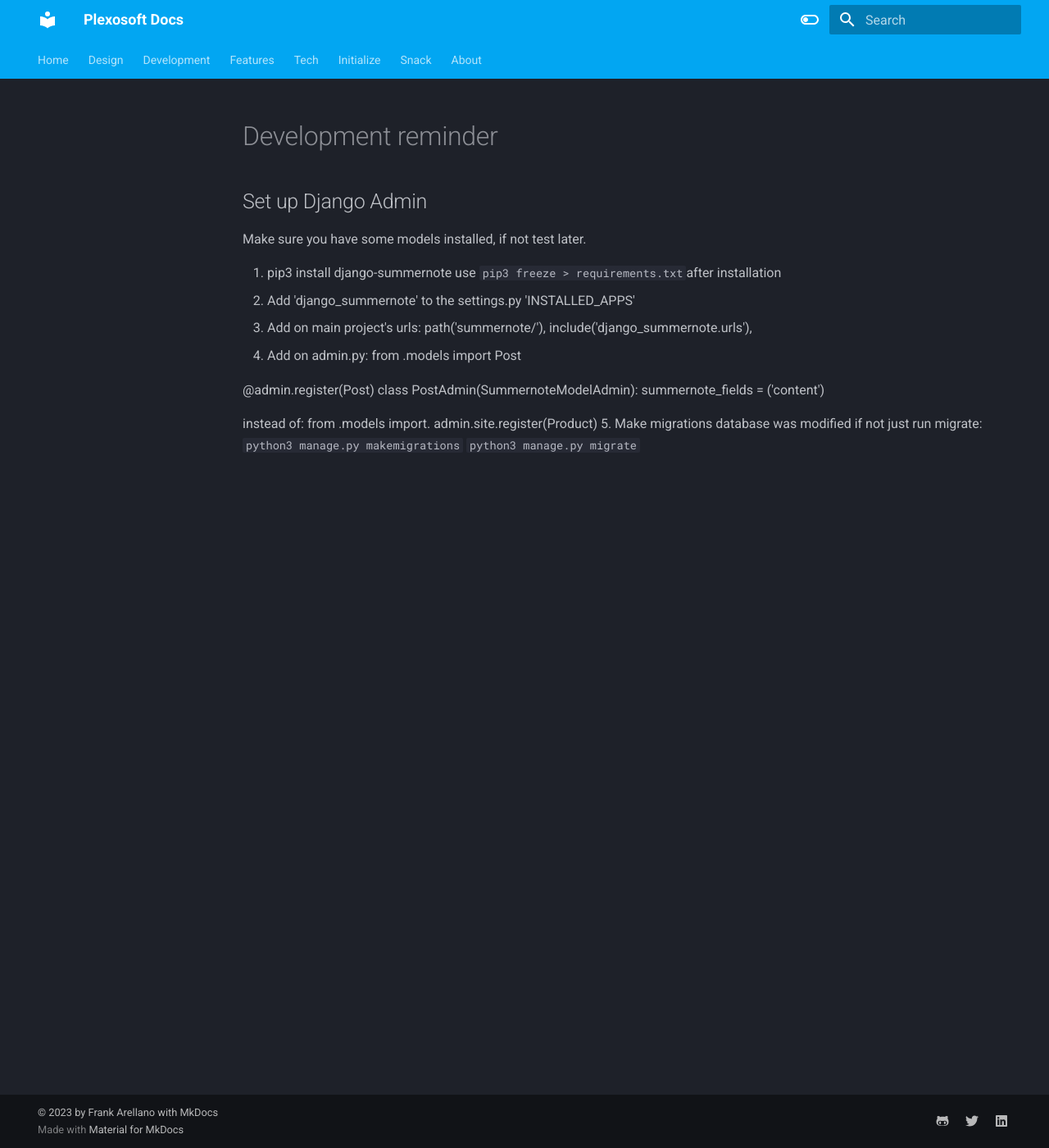
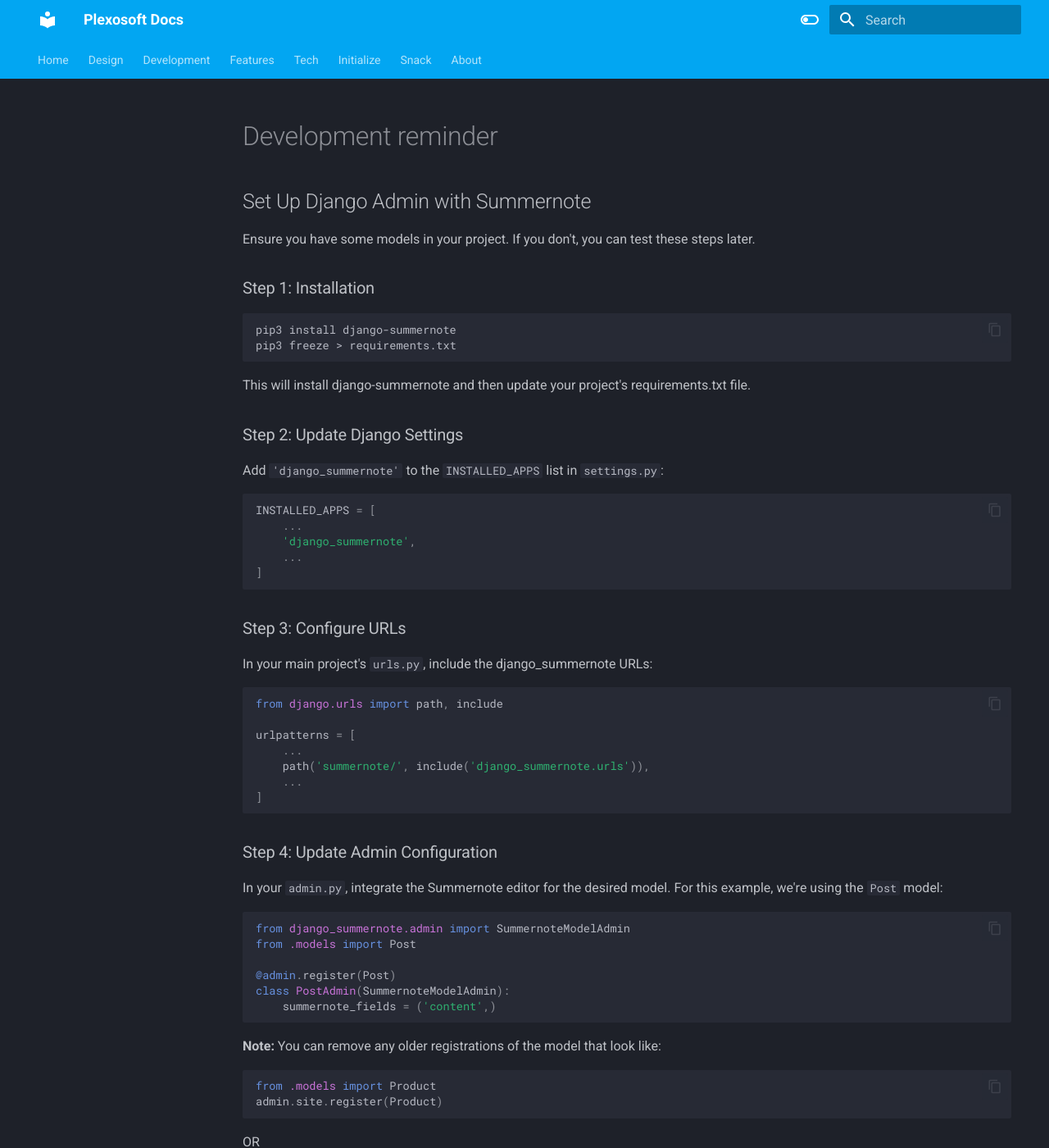
Before and after one commit to Code-Institute-Submissions/py, an MkDocs documentation site: the page built from docs/developer-snack/development_reminder.md, in a window 1280 px wide and 1400 px high. Shown: the whole window at 82% size. Built offline with MkDocs 1.6.1 and Material for MkDocs 9.7.7, drawn with Linux system fonts in a browser that asks for light colours; some of the changed text lies outside the part shown.

Commit message:
docs: summernote guidelines & feat: admin improve

````diff
--- a/docs/developer-snack/development_reminder.md
+++ b/docs/developer-snack/development_reminder.md
@@ -1,22 +1,83 @@
-## Set up Django Admin
+## Set Up Django Admin with Summernote
 
-Make sure you have some models installed, if not test later.
+Ensure you have some models in your project. If you don't, you can test these steps later.
 
-1. pip3 install django-summernote
-use `pip3 freeze > requirements.txt `after installation
-2. Add 'django_summernote' to the settings.py 'INSTALLED_APPS'
-3. Add on main project's urls:
-    path('summernote/'), include('django_summernote.urls'),
-4. Add on admin.py:
+### Step 1: Installation
+```bash
+pip3 install django-summernote
+pip3 freeze > requirements.txt
+```
+This will install django-summernote and then update your project's requirements.txt file.
+
+### Step 2: Update Django Settings
+Add `'django_summernote'` to the `INSTALLED_APPS` list in `settings.py`:
+
+```python
+INSTALLED_APPS = [
+    ...
+    'django_summernote',
+    ...
+]
+```
+
+### Step 3: Configure URLs
+In your main project's `urls.py`, include the django_summernote URLs:
+
+```python
+from django.urls import path, include
+
+urlpatterns = [
+    ...
+    path('summernote/', include('django_summernote.urls')),
+    ...
+]
+```
+
+### Step 4: Update Admin Configuration
+In your `admin.py`, integrate the Summernote editor for the desired model. For this example, we're using the `Post` model:
+
+```python
+from django_summernote.admin import SummernoteModelAdmin
 from .models import Post
 
 @admin.register(Post)
 class PostAdmin(SummernoteModelAdmin):
+    summernote_fields = ('content',)
+```
+
+**Note:** You can remove any older registrations of the model that look like:
+```python
+from .models import Product
+admin.site.register(Product)
+```
+OR
+```python
+admin.site.register(Product, ProductAdmin)
+```
+
+### Step 5: Database Migrations
+If you've made changes to your models, you need to update the database schema. Run:
+
+```bash
+python3 manage.py makemigrations
+python3 manage.py migrate
+```
+
+### Step 6: Enhance Admin Features
+Enhance your admin view with additional features for better usability:
+
+```python
+from django_summernote.admin import SummernoteModelAdmin
+from .models import Post
+
+@admin.register(Post)
+class PostAdmin(SummernoteModelAdmin):
+    prepopulated_fields = {'slug': ('title',)}
+    list_filter = ('status', 'created_on')
+    search_fields = ['title', 'content']
+    list_display = ('title', 'slug', 'status', 'created_on')
     summernote_fields = ('content')
+    ordering = ('-created_on',)
+```
 
-instead of:
-from .models import.
-admin.site.register(Product)
-5. Make migrations database was modified if not just run migrate:
-`python3 manage.py makemigrations`
-`python3 manage.py migrate`
+With these steps, you'll have Summernote integrated into your Django Admin for the `Post` model, and you've enhanced the admin features for better usability.
````
Also changed, not shown: 2 other files.
